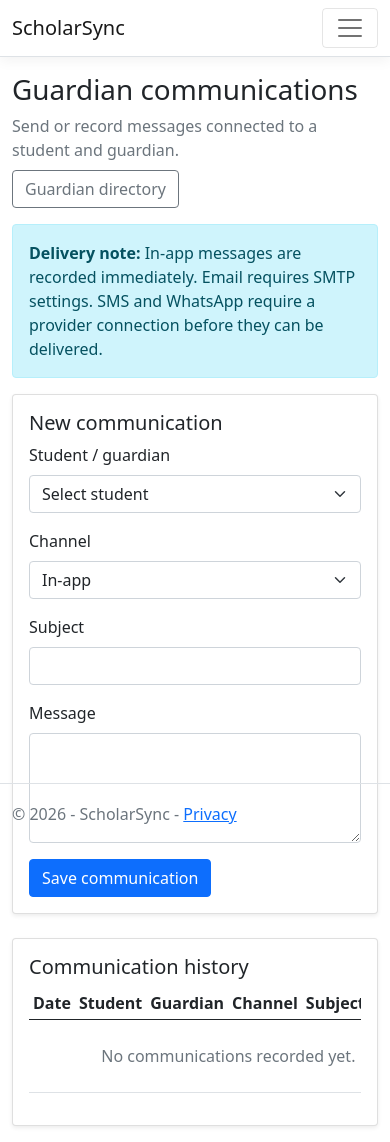
After one commit to Carthy123/ScholarSync, an ASP.NET Core app: page /Communications in a window 390 px wide. The commit adds this page. Run offline with ASP.NET Core 8, Linux system fonts and the light colour scheme; style sheets or scripts are compiled from the project's sources; the project's own start-up code is not run, and a stand-in starts its controllers and pages.

Commit message:
Add guardian communication center

```diff
--- a/Data/SchoolDbContext.cs
+++ b/Data/SchoolDbContext.cs
@@ -26,6 +26,7 @@ public class SchoolDbContext : DbContext
     public DbSet<SchoolEvent> SchoolEvents => Set<SchoolEvent>();
     public DbSet<SchoolAnnouncement> SchoolAnnouncements => Set<SchoolAnnouncement>();
     public DbSet<AnnouncementAcknowledgement> AnnouncementAcknowledgements => Set<AnnouncementAcknowledgement>();
+    public DbSet<GuardianCommunication> GuardianCommunications => Set<GuardianCommunication>();
 
     protected override void OnModelCreating(ModelBuilder modelBuilder)
     {
--- /dev/null
+++ b/Pages/Communications/Index.cshtml
@@ -0,0 +1,33 @@
+@page
+@model ScholarSync.Pages.Communications.IndexModel
+
+@{ ViewData["Title"] = "Guardian communications"; }
+
+<div class="d-flex flex-wrap justify-content-between align-items-center gap-2 mb-3">
+    <div><h1>Guardian communications</h1><p class="text-muted mb-0">Send or record messages connected to a student and guardian.</p></div>
+    <a asp-page="/Guardians/Index" class="btn btn-outline-secondary">Guardian directory</a>
+</div>
+
+@if (TempData["CommunicationSaved"] is string message)
+{
+    <div class="alert alert-success">@message</div>
+}
+<div asp-validation-summary="ModelOnly" class="text-danger mb-3"></div>
+
+<div class="alert alert-info"><strong>Delivery note:</strong> In-app messages are recorded immediately. Email requires SMTP settings. SMS and WhatsApp require a provider connection before they can be delivered.</div>
+
+<div class="card shadow-sm mb-4"><div class="card-body">
+    <h2 class="h5">New communication</h2>
+    <form method="post" asp-page-handler="Send" class="row g-3">
+        <div class="col-md-5"><label asp-for="Input.StudentId" class="form-label">Student / guardian</label><select asp-for="Input.StudentId" class="form-select"><option value="">Select student</option>@foreach (var student in Model.Students){<option value="@student.Id">@student.FirstName @student.LastName — @(student.GuardianName ?? "Guardian not provided")</option>}</select><span asp-validation-for="Input.StudentId" class="text-danger"></span></div>
+        <div class="col-md-3"><label asp-for="Input.Channel" class="form-label">Channel</label><select asp-for="Input.Channel" class="form-select">@foreach (var channel in Model.AvailableChannels){<option value="@channel">@channel</option>}</select><span asp-validation-for="Input.Channel" class="text-danger"></span></div>
+        <div class="col-md-4"><label asp-for="Input.Subject" class="form-label">Subject</label><input asp-for="Input.Subject" class="form-control" /><span asp-validation-for="Input.Subject" class="text-danger"></span></div>
+        <div class="col-12"><label asp-for="Input.Message" class="form-label">Message</label><textarea asp-for="Input.Message" rows="4" class="form-control"></textarea><span asp-validation-for="Input.Message" class="text-danger"></span></div>
+        <div class="col-12"><button type="submit" class="btn btn-primary">Save communication</button></div>
+    </form>
+</div></div>
+
+<div class="card shadow-sm"><div class="card-body"><h2 class="h5">Communication history</h2><div class="table-responsive"><table class="table table-sm align-middle"><thead><tr><th>Date</th><th>Student</th><th>Guardian</th><th>Channel</th><th>Subject</th><th>Status</th></tr></thead><tbody>
+@if (Model.Communications.Count == 0){<tr><td colspan="6" class="text-center text-muted py-4">No communications recorded yet.</td></tr>}
+@foreach (var item in Model.Communications){<tr><td>@item.CreatedAt.ToLocalTime().ToString("yyyy-MM-dd HH:mm")</td><td>@item.Student.FirstName @item.Student.LastName</td><td>@item.RecipientName</td><td>@item.Channel</td><td>@item.Subject</td><td><span class="badge @(item.Status == "Sent" || item.Status == "Recorded" ? "text-bg-success" : item.Status == "Failed" ? "text-bg-danger" : "text-bg-warning")">@item.Status</span><small class="d-block text-muted">@item.StatusDetails</small></td></tr>}
+</tbody></table></div></div></div>
--- /dev/null
+++ b/Pages/Communications/Index.cshtml.cs
@@ -0,0 +1,124 @@
+using System.ComponentModel.DataAnnotations;
+using Microsoft.AspNetCore.Mvc;
+using Microsoft.AspNetCore.Mvc.RazorPages;
+using Microsoft.EntityFrameworkCore;
+using ScholarSync.Data;
+using ScholarSync.Models;
+using ScholarSync.Security;
+
+namespace ScholarSync.Pages.Communications;
+
+public class IndexModel : PageModel
+{
+    private static readonly string[] Channels = { "In-app", "Email", "SMS", "WhatsApp" };
+    private readonly SchoolDbContext _context;
+    private readonly SchoolAccessService _accessService;
+    private readonly AuditService _auditService;
+    private readonly EmailSender _emailSender;
+
+    public IndexModel(SchoolDbContext context, SchoolAccessService accessService, AuditService auditService, EmailSender emailSender)
+    {
+        _context = context;
+        _accessService = accessService;
+        _auditService = auditService;
+        _emailSender = emailSender;
+    }
+
+    [BindProperty]
+    public CommunicationInput Input { get; set; } = new();
+
+    public IList<Student> Students { get; private set; } = new List<Student>();
+    public IList<GuardianCommunication> Communications { get; private set; } = new List<GuardianCommunication>();
+    public IReadOnlyList<string> AvailableChannels => Channels;
+
+    public async Task OnGetAsync() => await LoadAsync();
+
+    public async Task<IActionResult> OnPostSendAsync()
+    {
+        if (!Channels.Contains(Input.Channel, StringComparer.OrdinalIgnoreCase))
+            ModelState.AddModelError("Input.Channel", "Select a valid communication channel.");
+
+        var student = await _context.Students.Include(item => item.SchoolClass).FirstOrDefaultAsync(item => item.Id == Input.StudentId);
+        if (student == null || !await _accessService.CanAccessStudentAsync(Input.StudentId))
+            return Forbid();
+
+        if (string.IsNullOrWhiteSpace(student.GuardianName))
+            ModelState.AddModelError("Input.StudentId", "This student does not have a guardian name recorded yet.");
+        if (string.Equals(Input.Channel, "Email", StringComparison.OrdinalIgnoreCase) && string.IsNullOrWhiteSpace(student.GuardianEmail))
+            ModelState.AddModelError("Input.Channel", "This guardian does not have an email address recorded.");
+        if ((string.Equals(Input.Channel, "SMS", StringComparison.OrdinalIgnoreCase) || string.Equals(Input.Channel, "WhatsApp", StringComparison.OrdinalIgnoreCase)) && string.IsNullOrWhiteSpace(student.GuardianPhone))
+            ModelState.AddModelError("Input.Channel", "This guardian does not have a phone number recorded.");
+
+        if (!ModelState.IsValid)
+        {
+            await LoadAsync();
+            return Page();
+        }
+
+        var communication = new GuardianCommunication
+        {
+            StudentId = student.Id,
+            RecipientName = student.GuardianName!.Trim(),
+            RecipientEmail = student.GuardianEmail?.Trim(),
+            RecipientPhone = student.GuardianPhone?.Trim(),
+            Channel = Channels.First(channel => channel.Equals(Input.Channel, StringComparison.OrdinalIgnoreCase)),
+            Subject = Input.Subject.Trim(),
+            Message = Input.Message.Trim(),
+            CreatedBy = User.Identity?.Name
+        };
+
+        if (communication.Channel == "In-app")
+        {
+            communication.Status = "Recorded";
+            communication.StatusDetails = "Saved in the school communication history.";
+        }
+        else if (communication.Channel == "Email")
+        {
+            try
+            {
+                var sent = await _emailSender.SendCommunicationAsync(communication.RecipientEmail!, communication.Subject, communication.Message);
+                communication.Status = sent ? "Sent" : "Pending";
+                communication.StatusDetails = sent ? "Email accepted by the configured SMTP server." : "SMTP is not configured yet.";
+                communication.SentAt = sent ? DateTime.UtcNow : null;
+            }
+            catch (Exception exception)
+            {
+                communication.Status = "Failed";
+                communication.StatusDetails = $"Email could not be sent: {exception.Message[..Math.Min(exception.Message.Length, 250)]}";
+            }
+        }
+        else
+        {
+            communication.Status = "Pending";
+            communication.StatusDetails = $"Connect a {communication.Channel} provider to deliver this message.";
+        }
+
+        _context.GuardianCommunications.Add(communication);
+        await _context.SaveChangesAsync();
+        await _auditService.LogAsync("Created", "GuardianCommunication", communication.Id, $"Created {communication.Channel} communication for {communication.RecipientName} about {student.FirstName} {student.LastName}; status: {communication.Status}.");
+        TempData["CommunicationSaved"] = $"Communication saved with status: {communication.Status}.";
+        return RedirectToPage();
+    }
+
+    private async Task LoadAsync()
+    {
+        var allowedClassIds = await _accessService.GetAllowedClassIdsAsync();
+        var studentsQuery = _context.Students.Include(student => student.SchoolClass).AsNoTracking().OrderBy(student => student.LastName).ThenBy(student => student.FirstName);
+        if (!_accessService.IsAdmin)
+            studentsQuery = studentsQuery.Where(student => student.SchoolClassId.HasValue && allowedClassIds.Contains(student.SchoolClassId.Value)).OrderBy(student => student.LastName).ThenBy(student => student.FirstName);
+        Students = await studentsQuery.ToListAsync();
+
+        var communicationsQuery = _context.GuardianCommunications.Include(item => item.Student).AsNoTracking().OrderByDescending(item => item.CreatedAt).Take(100);
+        if (!_accessService.IsAdmin)
+            communicationsQuery = communicationsQuery.Where(item => item.Student.SchoolClassId.HasValue && allowedClassIds.Contains(item.Student.SchoolClassId.Value)).OrderByDescending(item => item.CreatedAt).Take(100);
+        Communications = await communicationsQuery.ToListAsync();
+    }
+
+    public class CommunicationInput
+    {
+        [Range(1, int.MaxValue, ErrorMessage = "Select a student.")] public int StudentId { get; set; }
+        [Required] public string Channel { get; set; } = "In-app";
+        [Required, StringLength(150)] public string Subject { get; set; } = string.Empty;
+        [Required, StringLength(4000)] public string Message { get; set; } = string.Empty;
+    }
+}
--- a/Pages/Index.cshtml
+++ b/Pages/Index.cshtml
@@ -29,6 +29,7 @@
             <a asp-page="/Students/Import" class="ss-nav-link"><span class="ss-nav-icon">⇧</span> Import learners</a>
         }
         <a asp-page="/Guardians/Index" class="ss-nav-link"><span class="ss-nav-icon">♙</span> Families</a>
+        <a asp-page="/Communications/Index" class="ss-nav-link"><span class="ss-nav-icon">✉</span> Guardian communications</a>
         <a asp-page="/Attendance/Index" class="ss-nav-link"><span class="ss-nav-icon">✓</span> Attendance</a>
         <a asp-page="/Notifications/Index" class="ss-nav-link"><span class="ss-nav-icon">!</span> Notifications</a>
         <a asp-page="/Announcements/Index" class="ss-nav-link"><span class="ss-nav-icon">✦</span> School bulletin</a>
```
Also changed, not shown: FEATURES.md (+1 -0 lines), Models/GuardianCommunication.cs (added, +21 -0 lines), Program.cs (+17 -0 lines), Security/EmailSender.cs (+30 -0 lines), USER_GUIDE.md (+2 -0 lines).
